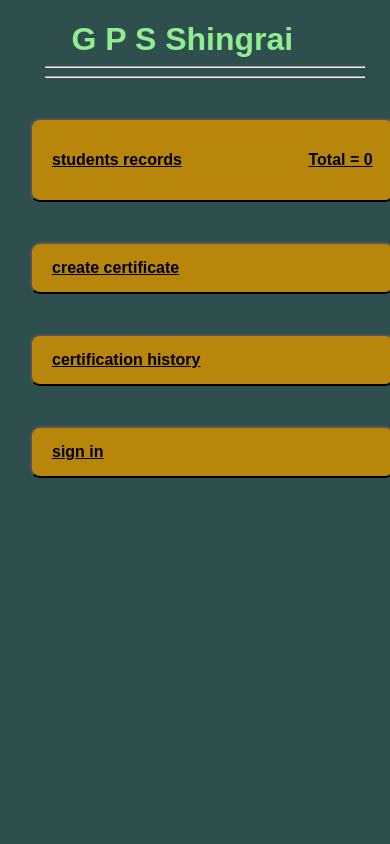
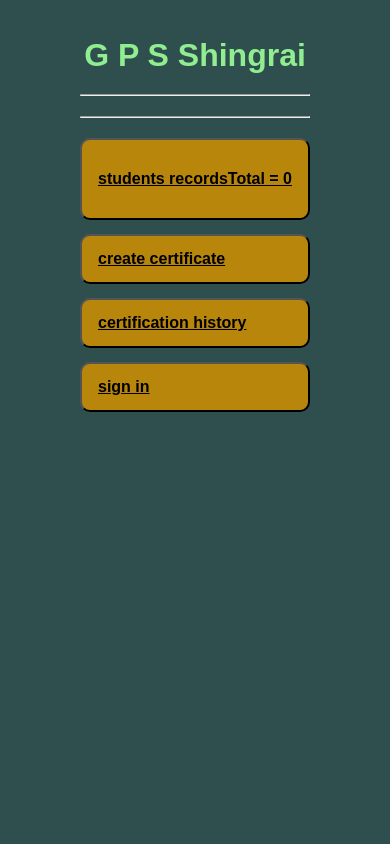
Before and after one commit to AbdulAziz-cs-cs/school_management_system, a FastAPI app: page / in a window 390 px wide. Run offline with FastAPI, Linux system fonts and the light colour scheme.

Commit message:
change mobile view

```diff
--- a/frontend/static/css/home.css
+++ b/frontend/static/css/home.css
@@ -1,61 +1,79 @@
+* {
+    box-sizing: border-box;
+}
+
 body {
     text-align: center;
-    color: white    ;
+    color: white;
     margin: 0;
-    font-family: Arial;
-    background-color:darkslategray;
+    font-family: Arial, sans-serif;
+    background-color: darkslategray;
+    min-height: 100vh;
+    display: flex;
+    flex-direction: column;
 }
 
-/* FULL LAYOUT */
+/* FULL LAYOUT (Stretches fully to bottom) */
 .layout {
     display: flex;
-    height: 100vh;
+    flex: 1;
+    min-height: 100vh;
+    width: 100%;
 }
 
+/* MAIN CONTENT (Perfect horizontal centering) */
+.main {
+    flex: 1;
+    width: 100%;
+    max-width: 480px;
+    margin: 0 auto;
+    padding: 24px 16px;
+    display: flex;
+    flex-direction: column;
+    align-items: center;
+}
 
+h1 {
+    margin-bottom: 20px;
+    color: lightgreen;
+}
 
-/* MENU ITEMS */
+.line1 {
+    margin: 0 auto 20px auto;
+}
+
+/* MENU ITEMS (Centered, no side margins pushing right) */
 .menu-item {
-
     display: flex;
     align-items: center;
     justify-content: space-between;
     background-color: darkgoldenrod;
-    font-size:medium;
-    font-weight:bolder;
-    font-display:unset;
+    font-size: medium;
+    font-weight: bolder;
     width: 100%;
-    padding: 15px 20px;
-    margin-top: 40px;
-    margin-left: 30px;
+    padding: 16px 20px;
+    margin-top: 20px;
+    margin-left: 0;
+    margin-right: 0;
     border-radius: 10px;
     cursor: pointer;
-    text-decoration:underline;
-
+    text-decoration: underline;
+    transition: background-color 0.2s ease, color 0.2s ease;
 }
 
-
 .menu-item:hover {
-    background:darkolivegreen;
-    color:wheat;
+    background: darkolivegreen;
+    color: wheat;
 }
 
-/* MAIN CONTENT */
-.main {
+/* MOBILE SCREEN ADJUSTMENTS */
+@media (max-width: 600px) {
+    .main {
+        padding: 16px 14px;
+    }
 
-    flex: 1;
-    margin-right: 6.5%;
+    .menu-item {
+        padding: 14px 16px;
+        margin-top: 14px;
+    }
 }
-
-
-h1{
-    margin-bottom: 2%;
-    color: lightgreen;
-
-
-}
-.line1{
-
-
-    margin-left: 45px;
-}
```
